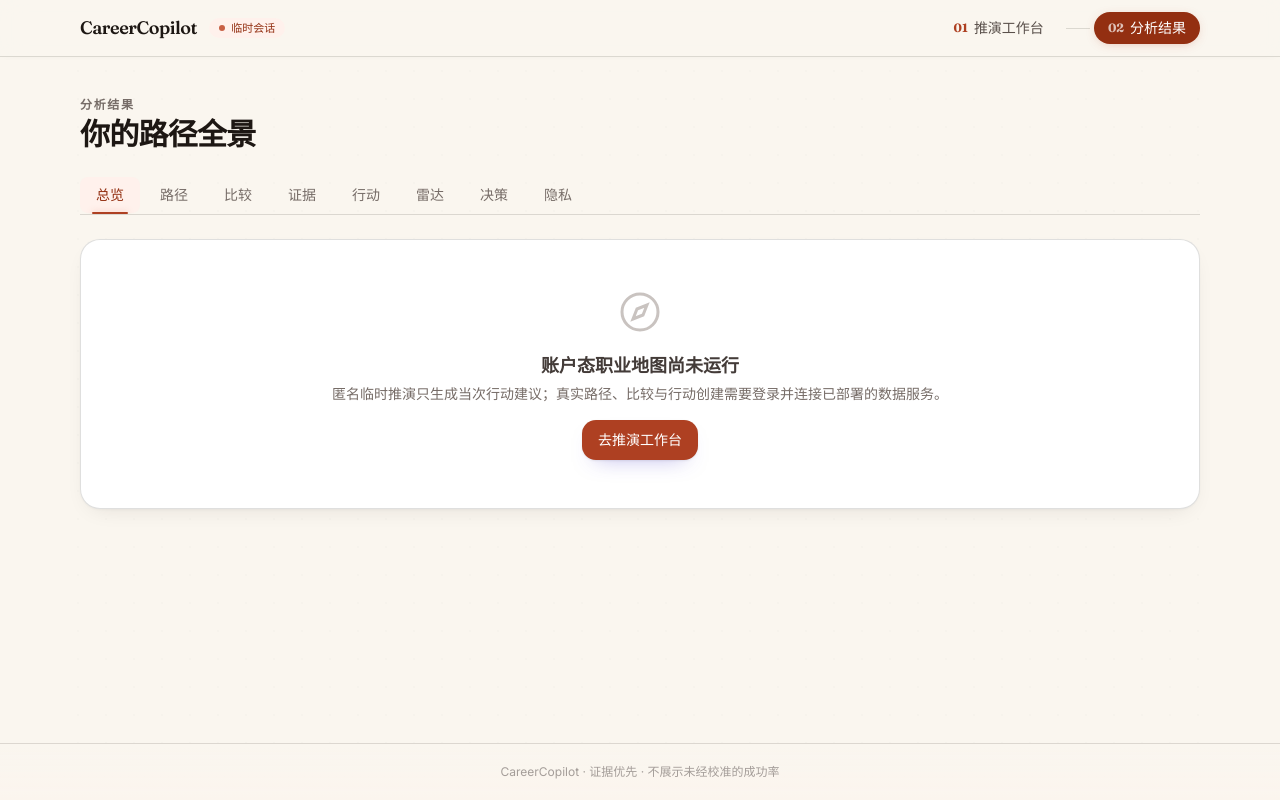
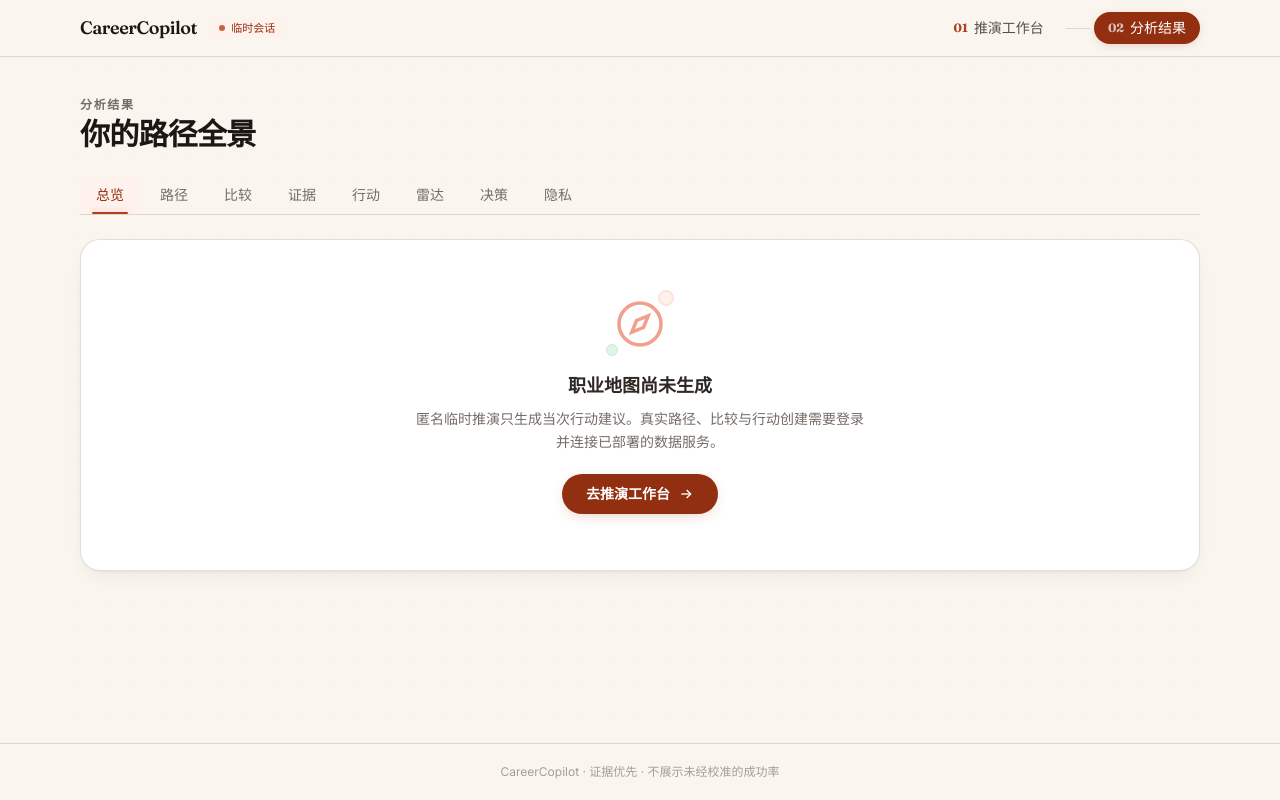
Before and after one commit to muyi123567/careercopilot-frontend, a React (Vite) app: page /#/results in a window 1280 px wide. Built offline with nearby package versions, Linux system fonts and the light colour scheme.

Commit message:
fix: results page empty state now renders branded compass visual
- Replaced old generic empty state with branded version
- Compass icon (brand-300) with decorative accent dots
- Updated copy: 职业地图尚未生成
- CTA: branded pill button with arrow + layered shadow

```diff
--- a/src/features/results/ResultsPage.tsx
+++ b/src/features/results/ResultsPage.tsx
@@ -71,13 +71,20 @@ export function ResultsPage() {
         {tab === 'overview' && (
           <div className="space-y-4">
             {!hasData ? (
-              <div className="card flex flex-col items-center gap-4 p-12 text-center">
-                <svg viewBox="0 0 24 24" fill="none" stroke="currentColor" strokeWidth="1.5" className="h-12 w-12 text-ink-300"><circle cx="12" cy="12" r="9"/><path d="M15.5 8.5l-2 5-5 2 2-5z"/></svg>
+              <div className="card flex flex-col items-center gap-5 p-14 text-center">
+                <div className="relative">
+                  <svg viewBox="0 0 24 24" fill="none" stroke="currentColor" strokeWidth="1.5" className="h-14 w-14 text-brand-300"><circle cx="12" cy="12" r="9"/><path d="M15.5 8.5l-2 5-5 2 2-5z"/></svg>
+                  <span className="absolute -right-1.5 -top-1.5 h-4 w-4 rounded-full border-2 border-brand-100 bg-brand-50" />
+                  <span className="absolute -bottom-1 -left-1.5 h-3 w-3 rounded-full border border-teal-100 bg-teal-50" />
+                </div>
                 <div>
-                  <h3 className="text-lg font-semibold text-ink-700">账户态职业地图尚未运行</h3>
-                  <p className="mt-1 text-sm text-ink-500">匿名临时推演只生成当次行动建议；真实路径、比较与行动创建需要登录并连接已部署的数据服务。</p>
+                  <h3 className="text-lg font-semibold text-ink-800">职业地图尚未生成</h3>
+                  <p className="mx-auto mt-2 max-w-[32em] text-sm leading-relaxed text-ink-500">匿名临时推演只生成当次行动建议。真实路径、比较与行动创建需要登录并连接已部署的数据服务。</p>
                 </div>
-                <Button onClick={() => navigate('/workspace')}>去推演工作台</Button>
+                <button type="button" onClick={() => navigate('/workspace')} className="group inline-flex items-center gap-2 rounded-full bg-brand-700 px-6 py-2.5 text-sm font-semibold text-white shadow-[0_4px_14px_-4px_rgba(181,71,46,0.3)] transition-all duration-300 hover:bg-brand-800 hover:shadow-[0_8px_24px_-6px_rgba(181,71,46,0.35)] hover:-translate-y-px active:scale-[0.97]">
+                  去推演工作台
+                  <svg viewBox="0 0 24 24" fill="none" stroke="currentColor" strokeWidth="2" className="h-4 w-4 transition-transform group-hover:translate-x-[3px]"><path d="M5 12h14"/><path d="M13 6l6 6-6 6"/></svg>
+                </button>
               </div>
             ) : (
               <>
```
